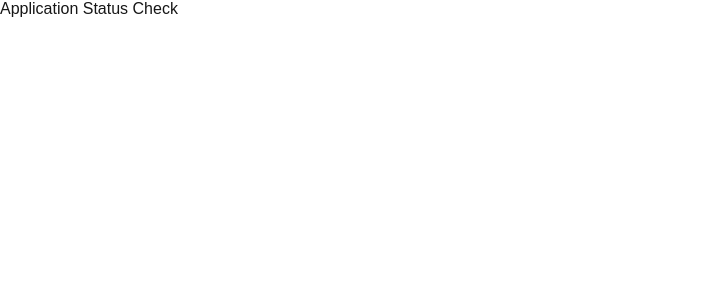
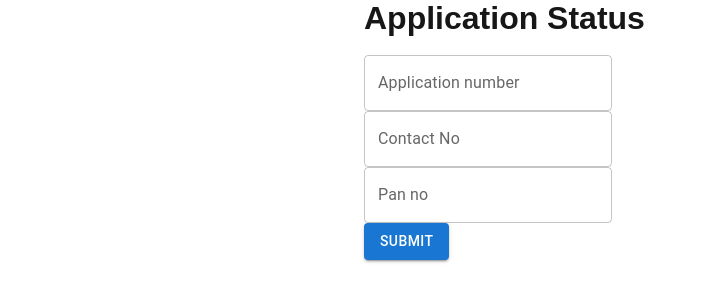
Before and after one commit to developerHarshal/HCLHackathon-2026, a Next.js app in the folder hcl-hackathon/: page /status in a window 1280 px wide. Shown: the top 302 px of the page, without its empty margins (0-707 px from the left). Built offline with nearby package versions, Linux system fonts and the light colour scheme.

Commit message:
Update page.js

```diff
--- a/hcl-hackathon/src/app/status/page.js
+++ b/hcl-hackathon/src/app/status/page.js
@@ -1,3 +1,15 @@
+import TextField from '@mui/material/TextField';
+import Button from '@mui/material/Button';
+import Container from '@mui/material/Container';
+
 export default function ApplicationStatusCheckPage() {
-  return <div>Application Status Check</div>;
+  return <div>
+    <Container maxWidth="sm">
+    <h1>Application Status</h1><br></br>
+     <TextField id="outlined-basic" label="Application number" variant="outlined" /><br></br>
+     <TextField id="outlined-basic" label="Contact No" variant="outlined" /><br></br>
+      <TextField id="outlined-basic" label="Pan no" variant="outlined" /><br></br>
+      <Button variant="contained" href="#">Submit</Button>
+      </Container>
+    </div>;
 }
```
